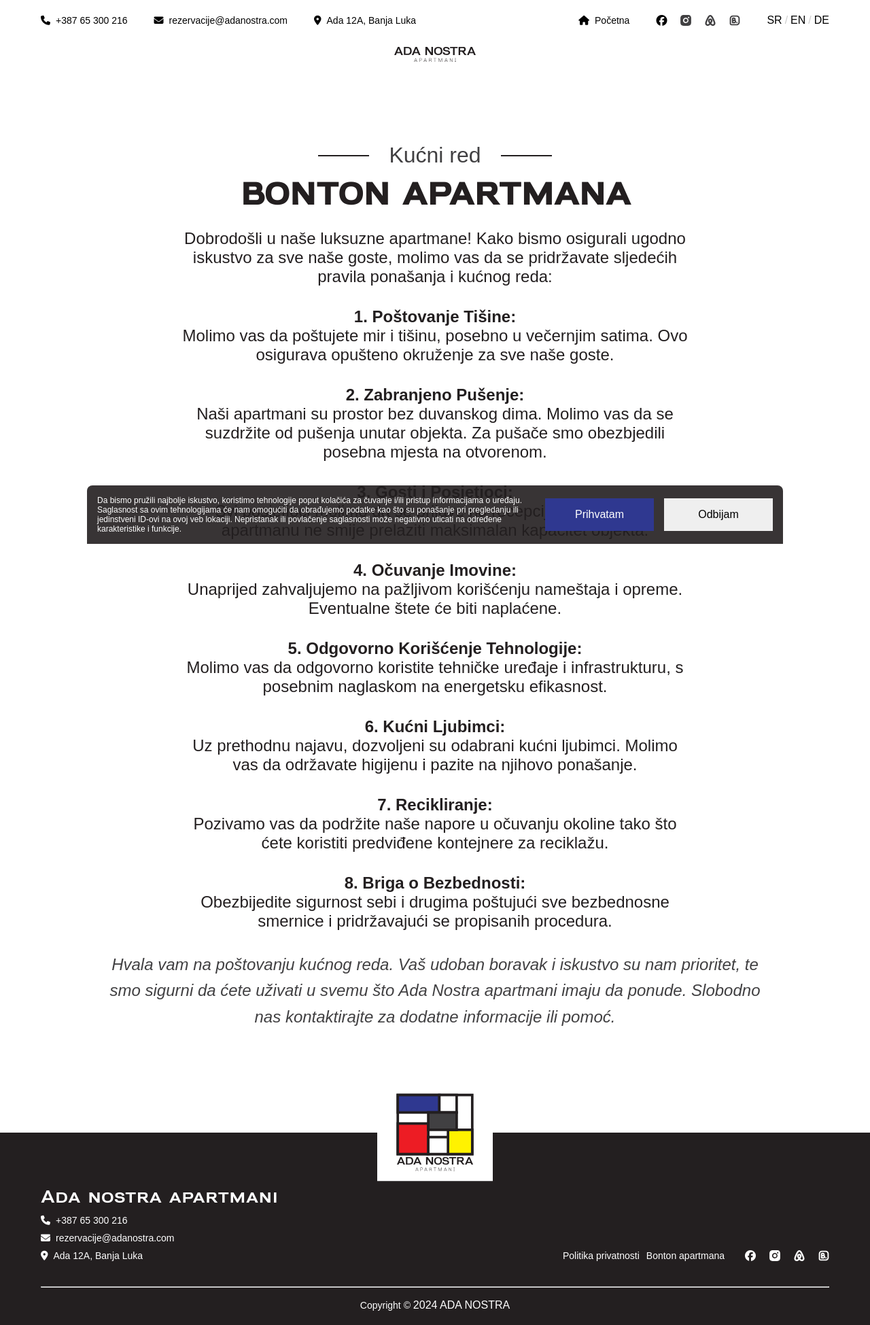
After one commit to markomarkovic-dev/ada-nostra, a PHP site: page /sr/bonton-apartmana in a window 1280 px wide. The commit adds this page. Shown: the whole page at 68% size. Run offline with PHP 8.4, Linux system fonts and the light colour scheme; some libraries are stand-ins or nearby versions; some web fonts are replaced.

Commit message:
real data, pages

```diff
--- a/assets/scss/components/_input.scss
+++ b/assets/scss/components/_input.scss
@@ -40,6 +40,7 @@ input, textarea {
             bottom: 1.3rem;
             left: 1.7rem;
             pointer-events: none;
+            color: #5E6278;
         }
     }
 
@@ -109,7 +110,7 @@ input, textarea {
     font-weight: 300;
 }
 
-.form-tip {
+.form-tip, .italic-text {
     font-size: 1.6rem;
     text-align: center;
     display: block;
@@ -118,3 +119,14 @@ input, textarea {
     line-height: 1.6;
     color: $c-gray;
 }
+
+.italic-text {
+    max-width: 99.6rem;
+    margin-left: auto;
+    margin-right: auto;
+    font-size: 2.4rem;
+
+    @media(max-width: 991px) {
+        font-size: 1.6rem;
+    }
+}
--- a/assets/scss/main.css
+++ b/assets/scss/main.css
@@ -280,6 +280,9 @@ main {
   margin-right: auto;
   margin-bottom: 7.1rem;
 }
+.section-desc strong {
+  font-size: inherit;
+}
 @media (max-width: 991px) {
   .section-desc {
     font-size: 1.6rem;
@@ -355,6 +358,7 @@ main {
   display: flex;
   align-items: center;
   justify-content: center;
+  color: #231F20;
 }
 .apartment-block .feature-image,
 .apartment-block .apartment-drawer {
@@ -370,7 +374,7 @@ main {
   height: 100%;
   filter: grayscale(100%);
 }
-.apartment-block .apartment-link {
+.apartment-block .apartment-eye {
   display: flex;
   flex-direction: column;
   justify-content: center;
@@ -379,12 +383,12 @@ main {
   z-index: 2;
   animation: showSlow 0.2s ease-out forwards;
 }
-.apartment-block .apartment-link span {
+.apartment-block .apartment-eye span {
   font-size: 1.8rem;
   color: rgba(0, 79, 172, 0.5);
 }
 @media (min-width: 992px) {
-  .apartment-block .apartment-link {
+  .apartment-block .apartment-eye {
     display: none;
   }
 }
@@ -404,11 +408,14 @@ main {
     transform: translateY(100%);
   }
 }
+.apartment-block:hover {
+  color: #231F20;
+}
 .apartment-block:hover .feature-image, .apartment-block:hover .gallery-item {
   filter: grayscale(0);
 }
 @media (min-width: 992px) {
-  .apartment-block:hover .apartment-link {
+  .apartment-block:hover .apartment-eye {
     display: flex;
   }
 }
@@ -423,7 +430,7 @@ main {
   filter: grayscale(0);
 }
 @media (min-width: 992px) {
-  .gallery-item:hover .apartment-link {
+  .gallery-item:hover .apartment-eye {
     display: flex;
   }
 }
@@ -669,10 +676,13 @@ main {
   gap: 1.5rem;
 }
 
-.thank-you {
+.thank-you, .simple-page {
   display: flex;
-  align-items: center;
   min-height: 100vh;
+  padding-top: 15rem;
+}
+.thank-you .section-desc, .simple-page .section-desc {
+  margin-bottom: 3.1rem;
 }
 
 .header {
@@ -815,6 +825,10 @@ main {
   }
 }
 
+.footer {
+  height: -moz-fit-content;
+  height: fit-content;
+}
 .footer > a {
   display: block;
   transform: translateY(50%);
@@ -1080,6 +1094,7 @@ input:focus, textarea:focus {
   bottom: 1.3rem;
   left: 1.7rem;
   pointer-events: none;
+  color: #5E6278;
 }
 .input-wrapper-split {
   display: flex;
@@ -1136,7 +1151,7 @@ input:focus, textarea:focus {
   font-weight: 300;
 }
 
-.form-tip {
+.form-tip, .italic-text {
   font-size: 1.6rem;
   text-align: center;
   display: block;
@@ -1144,6 +1159,18 @@ input:focus, textarea:focus {
   font-style: italic;
   line-height: 1.6;
   color: #414042;
+}
+
+.italic-text {
+  max-width: 99.6rem;
+  margin-left: auto;
+  margin-right: auto;
+  font-size: 2.4rem;
+}
+@media (max-width: 991px) {
+  .italic-text {
+    font-size: 1.6rem;
+  }
 }
 
 .btn {
--- a/assets/scss/shared/_footer.scss
+++ b/assets/scss/shared/_footer.scss
@@ -1,4 +1,5 @@
 .footer {
+    height: fit-content;
 
     > a {
         display: block;
--- a/assets/scss/shared/_global.scss
+++ b/assets/scss/shared/_global.scss
@@ -234,6 +234,10 @@ main {
     margin-right: auto;
     margin-bottom: 7.1rem;
 
+    strong {
+        font-size: inherit;
+    }
+
 
     @media(max-width: 991px) {
         font-size: 1.6rem;
@@ -314,6 +318,7 @@ main {
     display: flex;
     align-items: center;
     justify-content: center;
+    color: $c-black;
 
     .feature-image,
     .apartment-drawer {
@@ -329,7 +334,7 @@ main {
         filter: grayscale(100%);
     }
 
-    .apartment-link {
+    .apartment-eye {
         display: flex;
         flex-direction: column;
         justify-content: center;
@@ -370,11 +375,13 @@ main {
     }
 
     &:hover {
+        color: $c-black;
+
         .feature-image, .gallery-item {
             filter: grayscale(0);
         }
 
-        .apartment-link {
+        .apartment-eye {
             @media(min-width: 992px) {
                 display: flex;
             }
@@ -393,7 +400,7 @@ main {
             filter: grayscale(0);
         }
 
-        .apartment-link {
+        .apartment-eye {
             @media(min-width: 992px) {
                 display: flex;
             }
@@ -668,8 +675,12 @@ main {
     }
   }
 
-  .thank-you {
+  .thank-you, .simple-page {
     display: flex;
-    align-items: center;
     min-height: 100vh;
+    padding-top: 15rem;
+
+    .section-desc {
+        margin-bottom: 3.1rem;
+    }
   }
--- /dev/null
+++ b/bonton-apartmana.php
@@ -0,0 +1,33 @@
+<?php
+include 'includes/global-header.php';
+?>
+
+<main>
+    <section class="simple-page">
+        <div class="section-container">
+            <span class="sup-heading">Kućni red</span>
+            <h2 class="section-heading">BONTON APARTMANA</h2>
+            <p class="section-desc">Dobrodošli u naše luksuzne apartmane! Kako bismo osigurali ugodno iskustvo za sve naše goste, molimo vas da se pridržavate sljedećih pravila ponašanja i kućnog reda:</p>
+            <p class="section-desc"><strong>1. Poštovanje Tišine:<br></strong>
+Molimo vas da poštujete mir i tišinu, posebno u večernjim satima. Ovo osigurava opušteno okruženje za sve naše goste.</p>
+            <p class="section-desc"><strong>2. Zabranjeno Pušenje:<br></strong>
+Naši apartmani su prostor bez duvanskog dima. Molimo vas da se suzdržite od pušenja unutar objekta. Za pušače smo obezbjedili posebna mjesta na otvorenom.
+</p>
+<p class="section-desc"><strong>3. Gosti i Posjetioci:<br></strong>
+Svi posjetioci molimo da se prijave na recepciji. Broj gostiju u apartmanu ne smije prelaziti maksimalan kapacitet objekta.</p>
+<p class="section-desc"><strong>4. Očuvanje Imovine:<br></strong>
+Unaprijed zahvaljujemo na pažljivom korišćenju nameštaja i opreme. Eventualne štete će biti naplaćene.</p>
+<p class="section-desc"><strong>5. Odgovorno Korišćenje Tehnologije:<br></strong>
+Molimo vas da odgovorno koristite tehničke uređaje i infrastrukturu, s posebnim naglaskom na energetsku efikasnost.</p>
+<p class="section-desc"><strong>6. Kućni Ljubimci:<br></strong>
+Uz prethodnu najavu, dozvoljeni su odabrani kućni ljubimci. Molimo vas da održavate higijenu i pazite na njihovo ponašanje.</p>
+<p class="section-desc"><strong>7. Recikliranje:<br></strong>
+Pozivamo vas da podržite naše napore u očuvanju okoline tako što ćete koristiti predviđene kontejnere za reciklažu.</p>
+<p class="section-desc"><strong>8. Briga o Bezbednosti:<br></strong>
+Obezbijedite sigurnost sebi i drugima poštujući sve bezbednosne smernice i pridržavajući se propisanih procedura.
+</p>
+<p class="italic-text">Hvala vam na poštovanju kućnog reda. Vaš udoban boravak i iskustvo su nam prioritet, te smo sigurni da ćete uživati u svemu što Ada Nostra apartmani imaju da ponude. Slobodno nas kontaktirajte za dodatne informacije ili pomoć.</p>
+        </div>
+    </section>
+</main>
+<?php include('includes/global-footer.php'); ?>
--- a/components/apartment-grid.php
+++ b/components/apartment-grid.php
@@ -9,14 +9,14 @@
                 echo '<div class="apartment-block apartment-block-yellow"></div>';
             }
             echo '
-                <div class="apartment-block">
+                <a href="apartman-' . $apartmentId . '" class="apartment-block">
                     <img src="assets/images/apartment-' . $apartmentId . '/' . $apartment["images"]["feature-image"] . '" class="feature-image" alt=""/>
-                    <a href="apartman-' . $apartmentId . '" class="apartment-link"><img src="assets/icons/eye.svg" alt=""/><span>Vidi više</span></a>';
+                    <div class="apartment-eye"><img src="assets/icons/eye.svg"><span>Vidi više</span></div>';
 
                 apartmentDrawer($apartmentId);
 
             echo '
-                </div>
+                </a>
             ';
         }
     ?>
--- a/components/contact-data.php
+++ b/components/contact-data.php
@@ -1,9 +1,9 @@
 <div class="data-block">
-    <a href="tel:+387 65 111 222"><i class="fa-solid fa-phone"></i> +387 65 111 222</a>
+    <a href="tel:+38765300216"><i class="fa-solid fa-phone"></i> +387 65 300 216</a>
 </div>
 <div class="data-block">
     <a href="mailto:rezervacije@adanostra.com"><i class="fa-solid fa-envelope"></i> rezervacije@adanostra.com</a>
 </div>
 <div class="data-block">
-    <a href="https://maps.app.goo.gl/Se3RmZNr6thFRstM6" target="_blank"><i class="fa-solid fa-location-dot"></i>Ada BB, Banja Luka</a>
+    <a href="https://maps.app.goo.gl/Se3RmZNr6thFRstM6" target="_blank"><i class="fa-solid fa-location-dot"></i>Ada 12A, Banja Luka</a>
 </div>
--- a/lang/lang-sr.php
+++ b/lang/lang-sr.php
@@ -67,8 +67,19 @@
 			'title' => 'Apartman 1',
 		  'description' => 'Prvi apartman',
 		  //content
+	  ),
 
-	  ),
+	  'thank-you' => array(
+		'title' => 'Hvala vam!',
+	  'description' => 'Srdačno hvala na poverenju koje ste nam ukazali rezervišući boravak u Ada Nostra apartmanima.',
+	  //content
+  ),
+
+	  'bonton-apartmana' => array(
+		'title' => 'Bonton apartmana',
+	  'description' => 'Dobrodošli u naše luksuzne apartmane! Kako bismo osigurali ugodno iskustvo za sve naše goste, molimo vas da se pridržavate sljedećih pravila ponašanja i kućnog reda',
+	  //content
+  ),
 );
 
 ?>
--- a/templates/footer.php
+++ b/templates/footer.php
@@ -1,5 +1,5 @@
 <footer class="footer">
-    <a href="#">
+    <a href="home">
         <img src="assets/images/logo.svg" alt="" class="logo">
     </a>
     <div class="footer-wrapper">
@@ -12,7 +12,7 @@
             </div>
             <div class="footer-container-right">
             <div class="data-block">
-                <a href="mailto:rezervacije@adanostra.com">Politika privatnosti</a>
+                <a href="politika-privatnosti">Politika privatnosti</a>
             </div>
             <div class="data-block">
                 <a href="bonton-apartmana">Bonton apartmana</a>
--- a/thank-you.php
+++ b/thank-you.php
@@ -10,7 +10,7 @@ $name = $_GET['name'];
             <h2 class="section-heading">HVALA NA REZERVACIJI!</h2>
             <p class="section-desc">Srdačno hvala na poverenju koje ste nam ukazali rezervišući boravak u Ada Nostra apartmanima. Vaša rezervacija je uspešno primljena, i jedva čekamo da vam pružimo nezaboravan doživljaj.</p>
             <p class="section-desc">Očekujte e-mail sa potvrdom rezervacije u narednih nekoliko minuta. Ukoliko imate bilo kakvih dodatnih pitanja ili posebnih zahteva, slobodno nas kontaktirajte. Naša ekipa je tu da vam pomogne i osigura da vaš boravak bude ugodan.</p>
-            <p class="section-desc">S poštovanjem,<br>Ada Nostra Tim</p>
+            <p class="section-desc"><strong>S poštovanjem,<br>Ada Nostra Tim</strong></p>
         </div>
     </section>
 </main>
```
Also changed, not shown: apartman-1.php (+5 -12 lines), assets/email/reservation.html (+2 -2 lines), components/modal-reservation.php (+3 -8 lines), home.php (+4 -4 lines), 1 other file.
